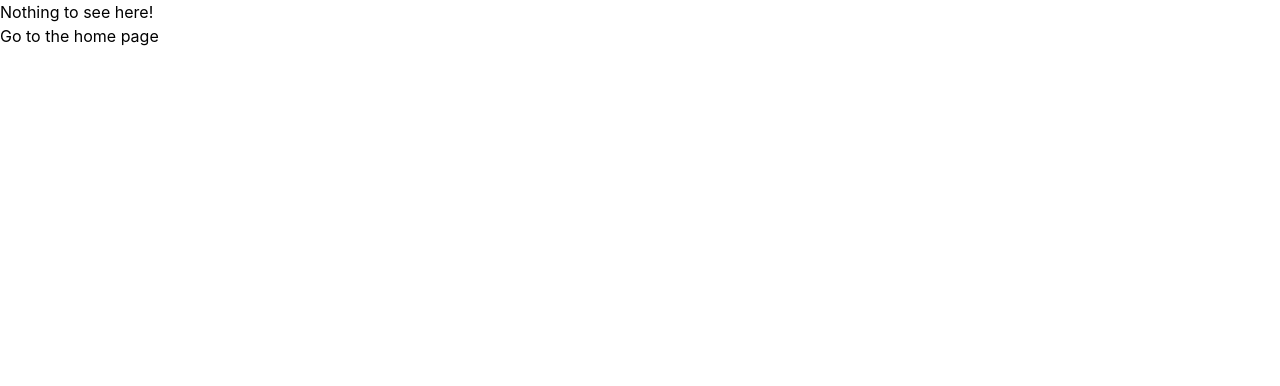
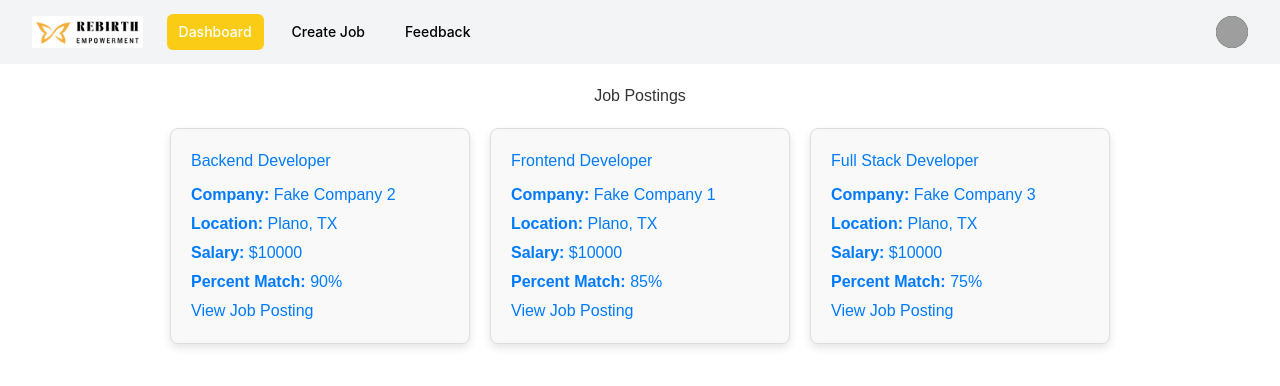
Before and after one commit to cfgtexas24/Team-13, a React (Create React App) app in the folder frontend/cfg13/: page /employerDash in a window 1280 px wide. Shown: the top 386 px of the page. Built offline with nearby package versions, Linux system fonts and the light colour scheme; grey boxes are pictures that could not be loaded.

Commit message:
fix employer routing

```diff
--- a/frontend/cfg13/src/App.js
+++ b/frontend/cfg13/src/App.js
@@ -21,16 +21,17 @@ import JobCandidates from "./components/employer/jobCandidates";
 function App() {
   return (
     <div>
-      <Routes>
+      <Routes>x
         <Route path="/" element={<Layout />}>
+          <Route index element={<Home />} />
           <Route path="onboarding" element={<Onboarding />}>
             <Route path="employee" element={<EmployeeOnboarding />} />
             <Route path="employer" element={<EmployerOnboarding />} />
           </Route>
-          <Route index element={<Home />} />
-          <Route path="employer" element={<EmployerHome />}>
-            <Route path="dash" element={<EmployerDash />} />
+          <Route path="employerDash" element={<EmployerHome />}>
+            <Route index element={<EmployerDash />} />
             <Route path="jobCandidates" element={<JobCandidates />} />
+            <Route path="jobs" element={<Jobs />} />
           </Route>
           <Route path="profile" element={<Profile />} />
           <Route path="profileReturn" element={<ProfileReturn />} />
--- a/frontend/cfg13/src/components/Onboarding.jsx
+++ b/frontend/cfg13/src/components/Onboarding.jsx
@@ -6,9 +6,8 @@ import EmployerOnboarding from '../forms/EmployerOnboarding'
 const Onboarding = () => {
   return (
     <Routes>
-            <Route path="employer" element={<EmployerOnboarding />} />
-            <Route path="employee" element={<EmployeeOnboarding />} />
-
+      <Route path="employer" element={<EmployerOnboarding />} />
+      <Route path="employee" element={<EmployeeOnboarding />} />
     </Routes>
 
   )
--- a/frontend/cfg13/src/components/employer/EmployerHome.jsx
+++ b/frontend/cfg13/src/components/employer/EmployerHome.jsx
@@ -1,11 +1,11 @@
 import React from 'react'
-import JobCandidates from './jobCandidates'
-import { Outlet, Route, Routes } from 'react-router-dom'
+import { Outlet } from 'react-router-dom'
+import Navbar from '../navBars/employerNavbar'
 
 const EmployerHome = () => {
   return (
-
     <div>
+      <Navbar />
       <Outlet />
     </div>
   )
--- a/frontend/cfg13/src/components/employer/employerDash.jsx
+++ b/frontend/cfg13/src/components/employer/employerDash.jsx
@@ -5,7 +5,7 @@ import Jobs from '../jobs'
 const EmployerDash = () => {
   return (
     <div>
-        <Navbar />
+        {/* <Navbar /> */}
         <Jobs/>
     </div>
   )
--- a/frontend/cfg13/src/components/jobs.js
+++ b/frontend/cfg13/src/components/jobs.js
@@ -1,4 +1,5 @@
 import React, { useState } from 'react';
+import { Link } from 'react-router-dom';
 
 
 function Jobs() {
@@ -37,10 +38,12 @@ function Jobs() {
   const [selectedJob] = useState(null);
 
   return (
+
     <div style={{ padding: '20px', fontFamily: 'Arial, sans-serif' }}>
       <h2 style={{ textAlign: 'center', color: '#333', marginBottom: '20px' }}>Job Postings</h2>
 
       {/* Cards Layout with Flexbox */}
+      <Link to="jobCandidates" style={{ color: '#007BFF', textDecoration: 'none', display: 'block', marginBottom: '20px' }}>
       <div style={{ display: 'flex', gap: '20px', flexWrap: 'wrap', justifyContent: 'center' }}>
         {/* Sort applications by percentMatch in descending order */}
         {applications
@@ -91,6 +94,7 @@ function Jobs() {
           </a>
         </div>
       )}
+      </Link>
     </div>
   );
 }
```
